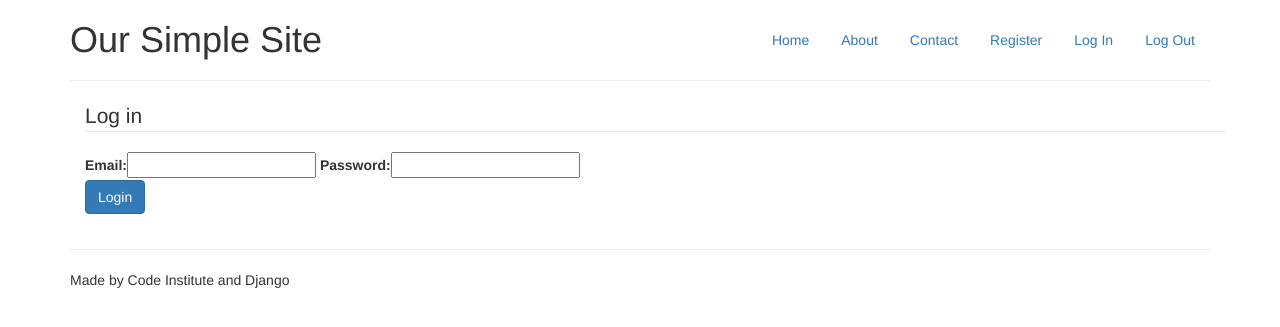
After one commit to badgerboy99/auth_demo, a Django app: page /login/ in a window 1280 px wide. The commit adds this page. Shown: the top 327 px of the page. Run offline with Django 3.2, Linux system fonts and the light colour scheme; some libraries are stand-ins or nearby versions.

Commit message:
added log-in functionality and broke it

```diff
--- a/auth_app/accounts/forms.py
+++ b/auth_app/accounts/forms.py
@@ -28,8 +28,8 @@ class UserRegistrationForm(UserCreationForm):
 
         return password2
 
-    def save(selfself, commit=True):
-        instance = super(UserRegistrationForm. self).save(commit=False)
+    def save(self, commit=True):
+        instance = super(UserRegistrationForm, self).save(commit=False)
 
         # automatically set to email address to create a unique identifier
         instance.username = instance.email
@@ -38,3 +38,7 @@ class UserRegistrationForm(UserCreationForm):
             instance.save()
 
         return instance
+
+class UserLoginForm(forms.Form):
+    email = forms.EmailField()
+    password = forms.CharField(widget=forms.PasswordInput)
--- a/auth_app/accounts/views.py
+++ b/auth_app/accounts/views.py
@@ -5,8 +5,9 @@ from django.contrib import messages, auth
 from django.core.urlresolvers import reverse
 from django.shortcuts import render, redirect
 from django.template.context_processors import csrf
-from accounts.forms import UserRegistrationForm
-
+from accounts.forms import UserRegistrationForm, UserLoginForm
+from django.contrib.auth.decorators import login_required
+@login_required(login_url='/login/')
 
 
 # Create your views here.
@@ -33,3 +34,30 @@ def register(request):
     args.update(csrf(request))
 
     return render(request, 'register.html', args)
+
+
+def profile(request):
+    return render(request, 'profile.html')
+
+
+def login(request):
+    if request.method == 'POST':
+        form = UserLoginForm(request.POST)
+        if form.is_valid():
+            user = auth.authenticate(email=request.POST.get('email'),
+                                        password=request.POST.get('password'))
+
+            if user is not None:
+                auth.login(request, user)
+                messages.error(request, "You have successfully logged in")
+                return redirect(reverse('profile'))
+            else:
+                form.add_error(None, "Your email or password was not recognised")
+
+    else:
+        form = UserLoginForm()
+
+    args = {'form': form}
+    args.update(csrf(request))
+
+    return render(request, 'login.html', args)
--- a/auth_app/auth_app/urls.py
+++ b/auth_app/auth_app/urls.py
@@ -15,7 +15,6 @@ Including another URLconf
 """
 from django.conf.urls import url
 from django.contrib import admin
-from hello import views
 
 from accounts import views as accounts_views
 from hello import views as hello_views
@@ -25,4 +24,7 @@ urlpatterns = [
     url(r'^admin/', admin.site.urls),
     url(r'^$', hello_views.get_index, name='index'),
     url(r'^register/$', accounts_views.register, name='register'),
+    url(r'^profile/$', accounts_views.profile, name='profile'),
+    url(r'^login/$', accounts_views.login, name='login'),
+
 ]
--- a/auth_app/templates/base.html
+++ b/auth_app/templates/base.html
@@ -17,7 +17,7 @@
            <li><a href="#">About</a></li>
            <li><a href="#">Contact</a></li>
            <li><a href="{% url 'register' %}">Register</a></li>
-           <li><a href="#">Log In</a></li>
+           <li><a href="{% url 'login' %}">Log In</a></li>
            <li><a href="#">Log Out</a></li>
        </ul>
        <h1><span class="fui-settings-16 muted">Our Simple Site</span></h1>
--- /dev/null
+++ b/auth_app/templates/login.html
@@ -0,0 +1,12 @@
+{% extends "base.html" %}
+{% load bootstrap_tags %}
+{% block content %}
+    <form role="form" method="post" action="{% url 'login' %}">
+        <legend>Log in</legend>
+        {% csrf_token %}
+        {{ form | as_bootstrap }}
+        <div class="form-group">
+            <button type="submit" class="btn btn-primary">Login</button>
+        </div>
+    </form>
+{% endblock %}
--- /dev/null
+++ b/auth_app/templates/profile.html
@@ -0,0 +1,5 @@
+{% extends "base.html" %}
+{% block content %}
+    <h2>Success!</h2>
+    <p>You are logged in as {{ user.email }} </p>
+{% endblock %}
```
Also changed, not shown: auth_app/db.sqlite3, 4 other files.
